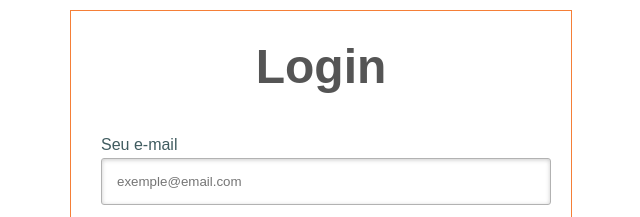
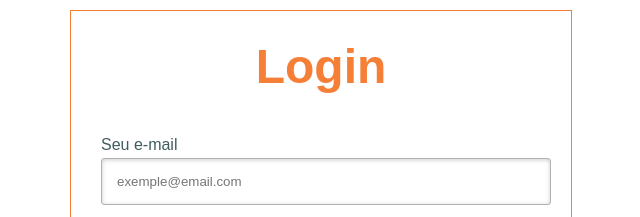
Before and after one commit to viniciustavaress/Sistema-de-Login-com-HTML-CSS-JS, a plain HTML site: page index.html in a window 1280 px wide. Shown: the top 217 px of the page, without its empty margins (320-960 px from the left). Drawn offline with Linux system fonts and the light colour scheme.

Commit message:
Update style.css

```diff
--- a/style.css
+++ b/style.css
@@ -26,13 +26,14 @@ a.links{
 
 h1{
   font-size: 48px;
-  color: #555;
+  color: #f57f37;
   padding: 10px 0;
   font-family: Arial,sans-serif;
   font-weight: bold;
   text-align: center;
   padding-bottom: 30px;
 }
+
 h1:after{
   content: ' ';
   display: block;
@@ -40,6 +41,7 @@ h1:after{
   height: 2px;
   margin-top: 10px;
   }
+
 p{
   margin-bottom:15px;
 }
```
